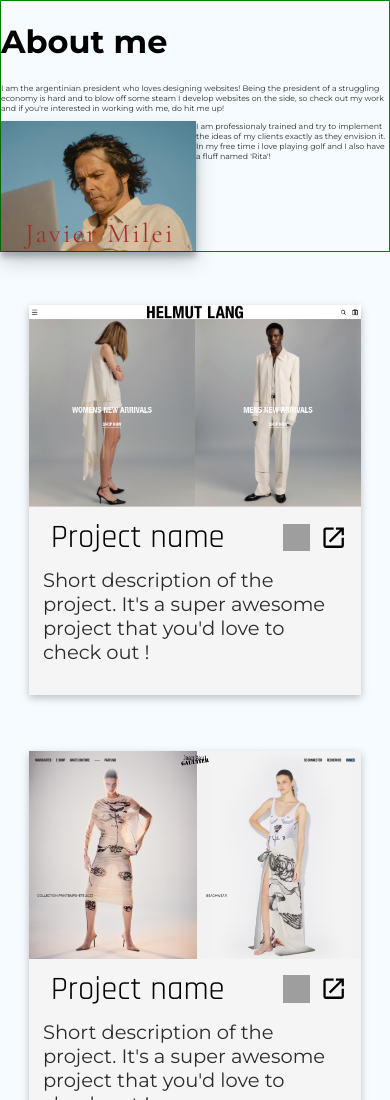
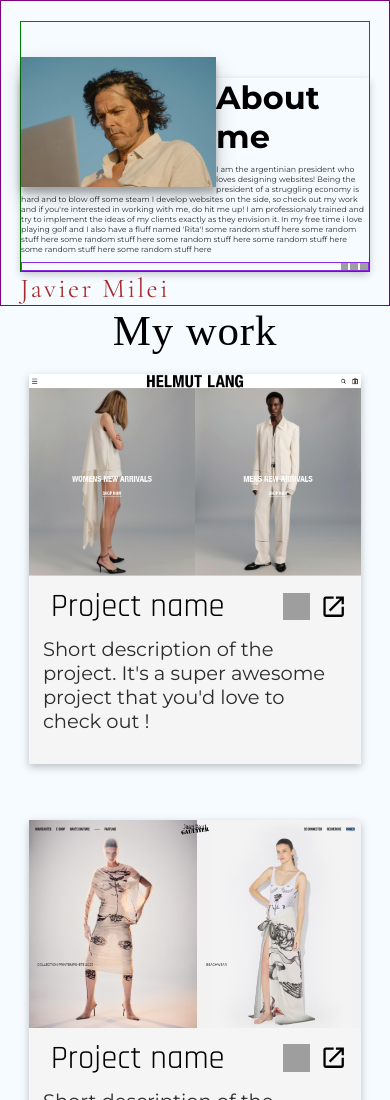
Before and after one commit to prikshit1028/ReHomepage, a plain HTML site: page index.html in a window 390 px wide. Shown: the top 1100 px of the page. Drawn offline with nearby package versions, Linux system fonts and the light colour scheme; grey boxes are pictures that could not be loaded; files whose address does not match are found by name; a web font is replaced by a local one.

Commit message:
issue in the h2 top margin in the above section

```diff
--- a/index.html
+++ b/index.html
@@ -8,7 +8,7 @@
     <link rel="preconnect" href="https://fonts.googleapis.com" />
     <link rel="preconnect" href="https://fonts.gstatic.com" crossorigin />
     <link
-      href="https://fonts.googleapis.com/css2?family=Cormorant+Garamond:ital,wght@0,300..700;1,300..700&family=Montserrat:ital,wght@0,100..900;1,100..900&family=Rajdhani:wght@300;400;500;600;700&family=Roboto:ital,wght@0,100..900;1,100..900&display=swap"
+      href="https://fonts.googleapis.com/css2?family=Arsenal:ital,wght@0,400;0,700;1,400;1,700&family=Cormorant+Garamond:ital,wght@0,300..700;1,300..700&family=Libre+Caslon+Display&family=Montserrat:ital,wght@0,100..900;1,100..900&family=Rajdhani:wght@300;400;500;600;700&display=swap"
       rel="stylesheet"
     />
     <!-- icon image src link for github = https://cdn.jsdelivr.net/gh/devicons/devicon@latest/icons/github/github-original.svg-->
@@ -20,14 +20,6 @@
     <main>
       <header>
         <div id="aboutme">
-          <h1>About me</h1>
-          <p>
-            I am the argentinian president who loves designing websites! Being
-            the president of a struggling economy is hard and to blow off some
-            steam I develop websites on the side, so check out my work and if
-            you're interested in working with me, do hit me up!
-          </p>
-
           <picture>
             <source
               media="(max-width: 550px)"
@@ -58,16 +50,39 @@
               alt=" a man working on his computer "
             />
           </picture>
-          <p>
-            I am professionaly trained and try to implement the ideas of my
-            clients exactly as they envision it. In my free time i love playing
-            golf and I also have a fluff named 'Rita'!
-          </p>
+          <div id="bio">
+            <h1>About me</h1>
+            <p>
+              I am the argentinian president who loves designing websites! Being
+              the president of a struggling economy is hard and to blow off some
+              steam I develop websites on the side, so check out my work and if
+              you're interested in working with me, do hit me up! I am
+              professionaly trained and try to implement the ideas of my clients
+              exactly as they envision it. In my free time i love playing golf
+              and I also have a fluff named 'Rita'! some random stuff here some
+              random stuff here some random stuff here some random stuff here
+              some random stuff here some random stuff here some random stuff
+              here
+            </p>
+            <div id="socialnetworking">
+              <img
+                src="https://cdn.jsdelivr.net/gh/devicons/devicon@latest/icons/github/github-original.svg"
+                alt="icon for github"
+              /><img
+                src="https://cdn.jsdelivr.net/gh/devicons/devicon@latest/icons/twitter/twitter-original.svg"
+                alt="icon for twitter"
+              /><img
+                src="https://cdn.jsdelivr.net/gh/devicons/devicon@latest/icons/linkedin/linkedin-plain.svg"
+                alt="icon for linkedin"
+              />
+            </div>
+          </div>
         </div>
         <span id="floatingname">Javier Milei</span>
       </header>
 
       <div id="portfolio"></div>
+      <div id="mywork">My work</div>
       <div id="cardcontainer">
         <div id="card">
           <img src="./assets/helmutlang.jpg" alt="" />
--- a/styles.css
+++ b/styles.css
@@ -9,9 +9,37 @@ body {
   background-color: rgba(240, 248, 255, 0.541);
   margin: 0;
 }
+
+header {
+  border: 1px solid purple;
+  padding-left: 4.9vw;
+  padding-right: 4.9vw;
+  padding-top: 5vw;
+}
+h1 {
+  /* margin-top: 0px;*/
+  margin-bottom: 0px;
+}
 div#aboutme {
+  padding-top: 9vw;
   border: 1px solid green;
   font-family: "Montserrat", serif;
+}
+div#bio {
+  /* border: 1px solid orange; */
+  box-shadow: rgba(0, 0, 0, 0.24) 0px 3px 8px;
+  /* display: flex;
+  flex-direction: column; */
+}
+div#socialnetworking > img {
+  height: 2vw;
+  width: 2vw;
+}
+div#socialnetworking {
+  border: 1px solid blueviolet;
+  display: flex;
+  gap: 0.5vw;
+  justify-content: end;
 }
 div#aboutme::after {
   content: "";
@@ -40,16 +68,24 @@ img#headerphoto {
   font-family: "Cormorant Garamond", serif;
   font-size: 7vw;
   font-weight: 350;
-  position: relative;
+  /* position: relative;
   bottom: 9vw;
-  left: 6.4vw;
+  left: 6.4vw; */
   letter-spacing: 0.6vw;
   /* color: rgb(172, 32, 32); */
   color: brown;
 }
-
+div#mywork {
+  margin-left: 5.2vw;
+  margin-bottom: 1.2vw;
+  letter-spacing: 0.22vw;
+  /* border: 1px solid red; */
+  font-size: 4vw;
+  font-family: "Libre Caslon Display", serif;
+}
 div#cardcontainer {
   margin: 49px;
+  margin-top: 0px;
   display: flex;
   flex-wrap: wrap;
   gap: 3vw;
@@ -84,6 +120,10 @@ div#projectname > svg {
   height: 2.4vw;
 }
 @media (max-width: 1000px) {
+  div#mywork {
+    margin-left: 6.85vw;
+    font-size: 6vw;
+  }
   div#card {
     width: 41vw;
     font-size: 3vw;
@@ -101,6 +141,7 @@ div#projectname > svg {
   div#cardcontainer {
     gap: 4vw;
     margin: 35px;
+    margin-top: 0px;
     margin-bottom: 100px;
   }
 }
@@ -119,6 +160,14 @@ div#projectname {
   padding-right: 1vw;
 }
 @media (max-width: 550px) {
+  div#mywork {
+    margin-left: 7.37vw;
+    margin-right: 7.37vw;
+    margin-bottom: 4.7vw;
+
+    text-align: center;
+    font-size: 11vw;
+  }
   div#card {
     width: 85vw;
     font-size: 5vw;
@@ -135,6 +184,7 @@ div#projectname {
   div#cardcontainer {
     gap: 14.3vw;
     margin: 20px;
+    margin-top: 0px;
     margin-bottom: 100px;
   }
   div#projectname,
```
